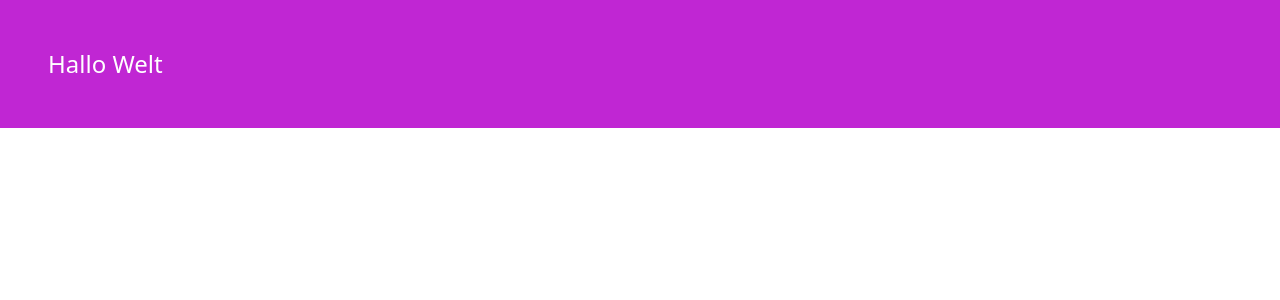
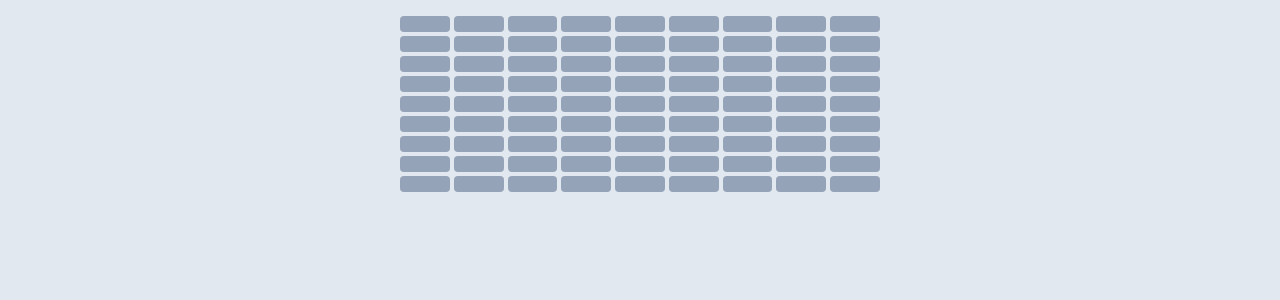
Before and after one commit to reactry/sudoku, a React (Create React App) app: page / in a window 1280 px wide. Shown: the top 300 px of the page. Built offline with nearby package versions, Linux system fonts and the light colour scheme.

Commit message:
Displaying 81 squares * created components Sudoku and SudokuSquare * handleClick() on SudokuSquare changes number * default value is 0, which is hidden

```diff
--- a/src/App.js
+++ b/src/App.js
@@ -1,12 +1,12 @@
+
+import Sudoku from './Sudoku';
 
 
+function App () {
 
-function App() {
 	return (
 		<div className="App">
-			<header className="App-header">
-				<h2 className="bg-fuchsia-600 text-white text-2xl p-12">Hallo Welt</h2>
-			</header>
+			<Sudoku />
 		</div>
 	);
 }
--- /dev/null
+++ b/src/Sudoku.js
@@ -0,0 +1,31 @@
+import React from 'react';
+
+import SudokuSquare from './SudokuSquare';
+
+
+export default function Sudoku () {
+	let [squareValues, setSquareValues] = React.useState(new Array(81).fill(0));
+
+	function setSquareValue (index, value) {
+		if (index < 0 || index > 80) return;
+		if (value < 1 || value > 9) return;
+		let arr = [...squareValues];
+		arr[index] = value;
+		setSquareValues(arr);
+	}
+
+	const squareItems = squareValues.map((value, index) =>
+		<SudokuSquare
+			key={index} value={value} index={index}
+			setSquareValue={setSquareValue}
+		/>
+	);
+
+	return (
+		<div className="bg-slate-200 min-h-screen">
+			<div className="grid grid-cols-9 max-w-lg m-auto p-4 gap-1 text-center">
+				{squareItems}
+			</div>
+		</div>
+	);
+}
--- /dev/null
+++ b/src/SudokuSquare.js
@@ -0,0 +1,18 @@
+
+
+export default function SudokuSquare ({
+	value, index,
+	setSquareValue
+}) {
+
+	function handleClick (e) {
+		let newValue = (value === 9) ? 1 : (value + 1);
+		setSquareValue(index, newValue);
+	}
+
+	return (
+		<div className="py-2 bg-slate-400 rounded" onClick={handleClick}>
+			{value === 0 ? "" : value}
+		</div>
+	);
+}
```
